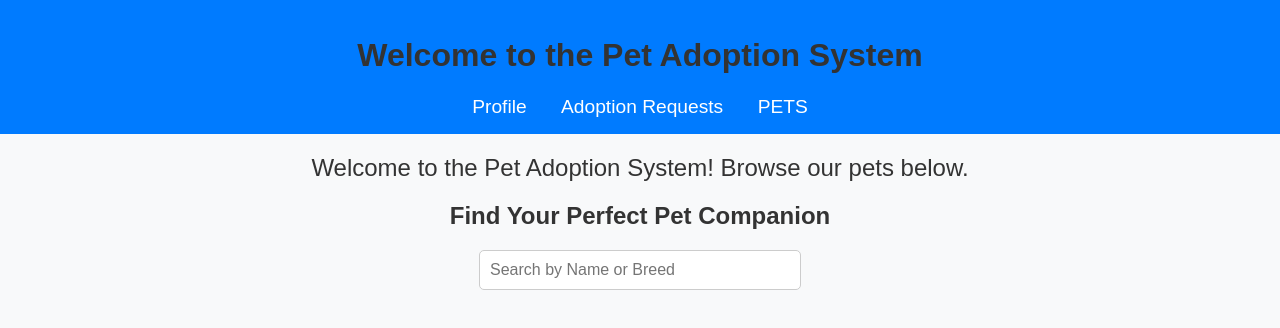
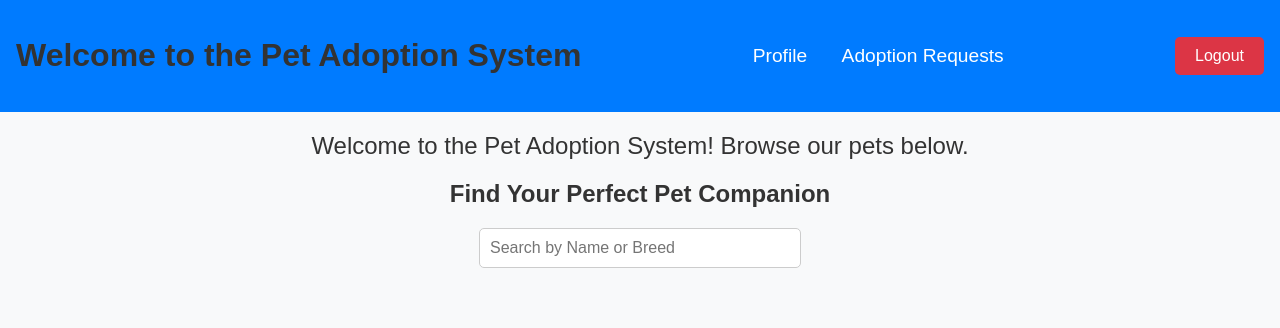
Before and after one commit to kuretisaikumar/B9IS123_Resit_programming, a website: page public/home.html in a window 1280 px wide. Drawn offline with Linux system fonts and the light colour scheme; no server answers.

Commit message:
Add logout function

```diff
--- a/public/home.html
+++ b/public/home.html
@@ -18,6 +18,9 @@
             color: white;
             padding: 1rem;
             text-align: center;
+            display: flex;
+            justify-content: space-between;
+            align-items: center;
         }
 
         header nav a {
@@ -25,6 +28,20 @@
             margin: 0 15px;
             text-decoration: none;
             font-size: 1.2rem;
+        }
+
+        header button {
+            background-color: #dc3545;
+            color: white;
+            border: none;
+            padding: 10px 20px;
+            font-size: 1rem;
+            cursor: pointer;
+            border-radius: 5px;
+        }
+
+        header button:hover {
+            background-color: #c82333;
         }
 
         main {
@@ -105,8 +122,9 @@
         <nav>
             <a href="profile.html">Profile</a>
             <a href="adoption_requests.html">Adoption Requests</a>
-            <a href="pets.html">PETS</a>
         </nav>
+        <!-- Logout Button -->
+        <button onclick="logout()">Logout</button>
     </header>
     <main>
         <!-- Welcome message with user's name -->
@@ -189,6 +207,16 @@
             }
         }
 
+        // Logout functionality
+        function logout() {
+            // Clear user-related data from localStorage
+            localStorage.removeItem('name');
+            localStorage.removeItem('token'); // Assuming a token is also stored
+
+            // Redirect to the login page
+            window.location.href = 'index.html'; // Make sure you have a login page
+        }
+
         // Load pets and welcome message on page load
         loadPets();
         displayWelcomeMessage();
```
